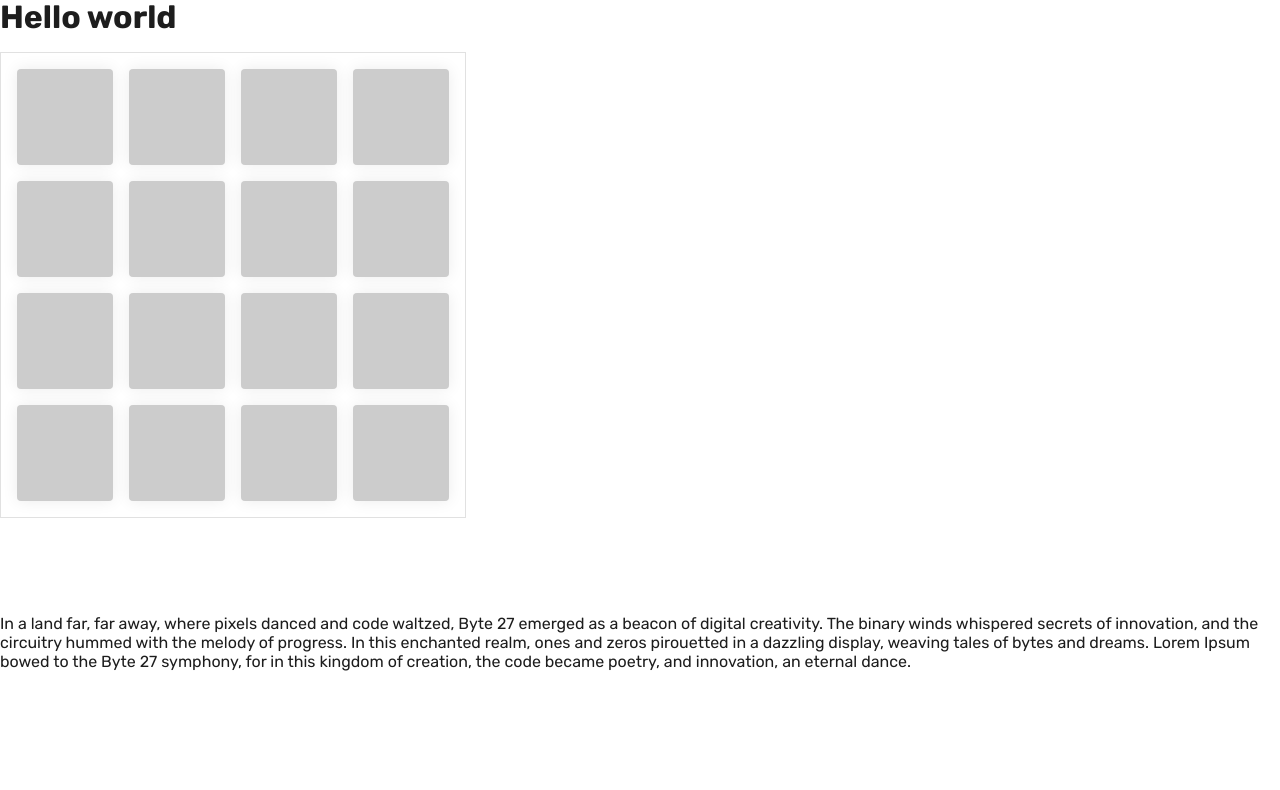
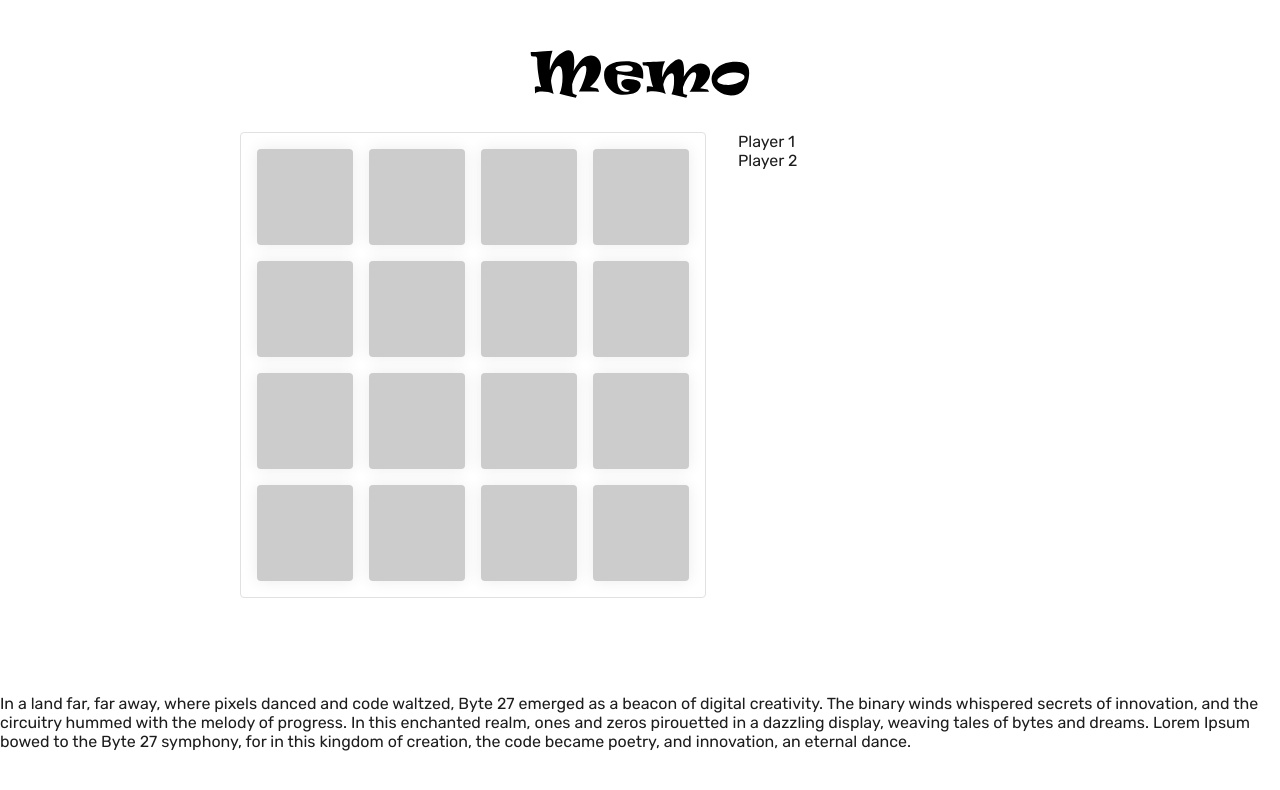
Before and after one commit to markgrushevski/memory-the-game, a Vue app in the folder frontend/: page / in a window 1280 px wide. Shown: the top 790 px of the page. Built offline with nearby package versions, Linux system fonts and the light colour scheme; no server answers; the HTML template or start-up script is replaced by a standard one.

Commit message:
feat: change layout & styles

```diff
--- a/frontend/src/App.vue
+++ b/frontend/src/App.vue
@@ -14,92 +14,109 @@ useFetch('https://django-api-eodw.onrender.com/api/items/?format=json')
 
 <template>
     <div class="container">
-        <h1>Hello world</h1>
-
-        <section class="field">
-            <div class="field-wrapper">
-                <div class="field-container field-container-4">
-                    <div class="field-container__card field-container__card-type-1">
+        <section class="memo">
+            <div class="memo-heading">
+                <div class="logo">
+                    <img src="src/ui/img/logo.svg" alt="Memo">
+                </div>
+            </div>
+            <div class="memo-content">
+                <main>
+                    <div class="memo-board">
+                        <div class="memo-board-inner">
+                            <div class="memo-board__card memo-board__card-type-1">
                                 <span>
                                     #1
                                 </span>
                             </div>
-                    <div class="field-container__card field-container__card-type-2">
+                            <div class="memo-board__card memo-board__card-type-2">
                                 <span>
                                     #2
                                 </span>
                             </div>
-                    <div class="field-container__card field-container__card-type-3">
+                            <div class="memo-board__card memo-board__card-type-3">
                                 <span>
                                     #3
                                 </span>
                             </div>
-                    <div class="field-container__card field-container__card-type-4">
+                            <div class="memo-board__card memo-board__card-type-4">
                                 <span>
                                     #4
                                 </span>
                             </div>
-                    <div class="field-container__card field-container__card-type-5">
+                            <div class="memo-board__card memo-board__card-type-5">
                                 <span>
                                     #5
                                 </span>
                             </div>
-                    <div class="field-container__card field-container__card-type-6">
+                            <div class="memo-board__card memo-board__card-type-6">
                                 <span>
                                     #6
                                 </span>
                             </div>
-                    <div class="field-container__card field-container__card-type-7">
+                            <div class="memo-board__card memo-board__card-type-7">
                                 <span>
                                     #7
                                 </span>
                             </div>
-                    <div class="field-container__card field-container__card-type-8">
+                            <div class="memo-board__card memo-board__card-type-8">
                                 <span>
                                     #8
                                 </span>
                             </div>
-                    <div class="field-container__card field-container__card-type-1">
+                            <div class="memo-board__card memo-board__card-type-1">
                                 <span>
                                     #1
                                 </span>
                             </div>
-                    <div class="field-container__card field-container__card-type-2">
+                            <div class="memo-board__card memo-board__card-type-2">
                                 <span>
                                     #2
                                 </span>
                             </div>
-                    <div class="field-container__card field-container__card-type-3">
+                            <div class="memo-board__card memo-board__card-type-3">
                                 <span>
                                     #3
                                 </span>
                             </div>
-                    <div class="field-container__card field-container__card-type-4">
+                            <div class="memo-board__card memo-board__card-type-4">
                                 <span>
                                     #4
                                 </span>
                             </div>
-                    <div class="field-container__card field-container__card-type-5">
+                            <div class="memo-board__card memo-board__card-type-5">
                                 <span>
                                     #5
                                 </span>
                             </div>
-                    <div class="field-container__card field-container__card-type-6">
+                            <div class="memo-board__card memo-board__card-type-6">
                                 <span>
                                     #6
                                 </span>
                             </div>
-                    <div class="field-container__card field-container__card-type-7">
+                            <div class="memo-board__card memo-board__card-type-7">
                                 <span>
                                     #7
                                 </span>
                             </div>
-                    <div class="field-container__card field-container__card-type-8">
+                            <div class="memo-board__card memo-board__card-type-8">
                                 <span>
                                     #8
                                 </span>
                             </div>
                         </div>
+                    </div>
+                </main>
+                <aside>
+                    <div class="memo-players">
+                        <div class="memo-players__player">
+                            Player 1
+                        </div>
+                        <div class="memo-players__player">
+                            Player 2
+                        </div>
+                    </div>
+                </aside>
             </div>
         </section>
 
--- a/frontend/src/ui/_layout.scss
+++ b/frontend/src/ui/_layout.scss
@@ -41,21 +41,44 @@ dl {
 	@include container;
 }
 
-.field {
+.memo {
 	display: flex;
-	margin-top: $spacer;
+	flex-direction: column;
+	margin-top: $spacer * 3;
 	margin-bottom: $spacer * 6;
+	gap: $spacer * 2;
 
-	&-wrapper {
+	&-heading {
 		display: flex;
-		padding: calc( #{$spacer} * 0.5 );
-		border: 1px solid var(--color-border);
+		justify-content: center;
+
+		.logo {
+			img {
+				width: 100%;
+				height: 100%;
+			}
+		}
 	}
 
-	&-container {
+	&-content {
+		display: flex;
+		gap: $spacer * 2;
+		width: 800px;
+		margin: 0 auto;
+	}
+
+	&-board {
+		display: flex;
+		justify-content: center;
+
+		&-inner {
 			display: flex;
 			flex-wrap: wrap;
 			width: calc( ( ( #{$gutter} * 6 ) + #{$spacer} ) * var(--game-cards) );
+			padding: calc( #{$spacer} * 0.5 );
+			border-radius: var(--element-border-radius);
+			border: 1px solid var(--color-border);
+		}
 
 		&__card {
 			display: flex;
@@ -70,7 +93,13 @@ dl {
 			border-radius: var(--element-border-radius);
 			box-shadow: $shadow;
 
+			&.is-open {
+				span {
+					visibility: visible;
+				}
+			}
 
+			&:not(.is-open) {
 				background: #ccc;
 
 				span {
@@ -82,6 +111,7 @@ dl {
 
 					span {
 						visibility: visible;
+					}
 				}
 			}
 
```
Lines whose indentation alone changed are shown as unchanged.
